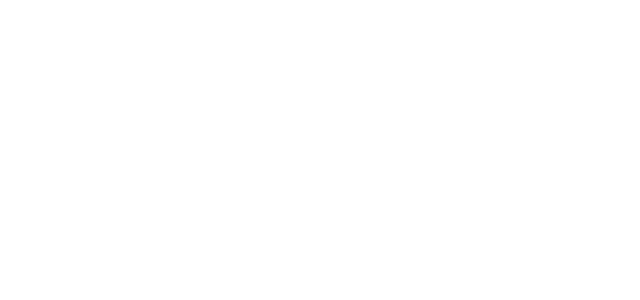
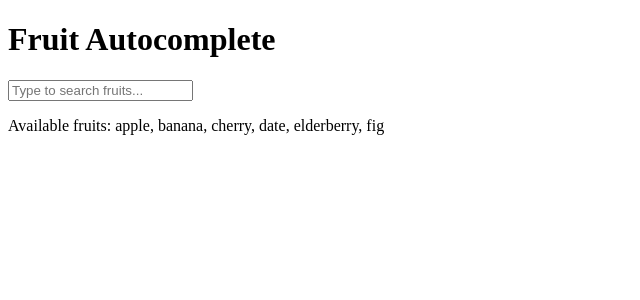
Before and after one commit to acciojob/auto-complete-shahids444, a React app: page / in a window 1280 px wide. Shown: the top 300 px of the page, without its empty margins (0-640 px from the left). Built offline with nearby package versions, Linux system fonts and the light colour scheme.

Commit message:
Update App.js

```diff
--- a/src/components/App.js
+++ b/src/components/App.js
@@ -1,13 +1,135 @@
+import React, { useState, useEffect, useCallback } from 'react';
 
-import React from "react";
-import './../styles/App.css';
+const AutoComplete = () => {
+  const fruits = ["apple", "banana", "cherry", "date", "elderberry", "fig"];
 
-const App = () => {
+  const [inputValue, setInputValue] = useState('');
+  const [suggestions, setSuggestions] = useState([]);
+  const [showSuggestions, setShowSuggestions] = useState(false);
+  const [isLoading, setIsLoading] = useState(false);
+
+  // Async function to filter suggestions
+  const filterSuggestions = useCallback((query) => {
+    return new Promise((resolve) => {
+      // Simulate async operation with setTimeout
+      setTimeout(() => {
+        if (query.length === 0) {
+          resolve([]);
+          return;
+        }
+
+        const filtered = fruits.filter(fruit =>
+          fruit.toLowerCase().includes(query.toLowerCase())
+        );
+        resolve(filtered);
+      }, 100); // Small delay to simulate async processing
+    });
+  }, []);
+
+  // Effect to handle input changes and update suggestions asynchronously
+  useEffect(() => {
+    const updateSuggestions = async () => {
+      if (inputValue.trim() === '') {
+        setSuggestions([]);
+        setShowSuggestions(false);
+        setIsLoading(false);
+        return;
+      }
+
+      setIsLoading(true);
+      try {
+        const filtered = await filterSuggestions(inputValue);
+        setSuggestions(filtered);
+        setShowSuggestions(filtered.length > 0);
+      } catch (error) {
+        console.error('Error filtering suggestions:', error);
+        setSuggestions([]);
+        setShowSuggestions(false);
+      } finally {
+        setIsLoading(false);
+      }
+    };
+
+    // Debounce the async operation
+    const timeoutId = setTimeout(updateSuggestions, 200);
+
+    return () => clearTimeout(timeoutId);
+  }, [inputValue, filterSuggestions]);
+
+  const handleInputChange = (e) => {
+    setInputValue(e.target.value);
+  };
+
+  const handleSuggestionClick = (suggestion) => {
+    setInputValue(suggestion);
+    setShowSuggestions(false);
+    setSuggestions([]);
+  };
+
+  const handleInputFocus = () => {
+    if (suggestions.length > 0) {
+      setShowSuggestions(true);
+    }
+  };
+
+  const handleInputBlur = () => {
+    // Delay hiding suggestions to allow click events to fire
+    setTimeout(() => {
+      setShowSuggestions(false);
+    }, 150);
+  };
+
   return (
-    <div>
-        {/* Do not remove the main div */}
+    <div className="max-w-md mx-auto mt-8 p-6 bg-white rounded-lg shadow-lg">
+      <h1 className="text-2xl font-bold text-gray-800 mb-6 text-center">
+        Fruit Autocomplete
+      </h1>
+
+      <div className="relative">
+        <input
+          type="text"
+          value={inputValue}
+          onChange={handleInputChange}
+          onFocus={handleInputFocus}
+          onBlur={handleInputBlur}
+          placeholder="Type to search fruits..."
+          className="w-full px-4 py-3 text-lg border-2 border-gray-300 rounded-lg focus:border-blue-500 focus:outline-none transition-colors"
+        />
+
+        {isLoading && (
+          <div className="absolute right-3 top-1/2 transform -translate-y-1/2">
+            <div className="animate-spin rounded-full h-5 w-5 border-b-2 border-blue-500"></div>
+          </div>
+        )}
+
+        {showSuggestions && (
+          <div className="absolute top-full left-0 right-0 bg-white border-2 border-gray-200 rounded-lg mt-1 shadow-lg z-10 max-h-48 overflow-y-auto">
+            {suggestions.map((suggestion, index) => (
+              <div
+                key={index}
+                onClick={() => handleSuggestionClick(suggestion)}
+                className="px-4 py-3 cursor-pointer hover:bg-blue-50 transition-colors border-b border-gray-100 last:border-b-0"
+              >
+                <span className="text-gray-800 capitalize">{suggestion}</span>
+              </div>
+            ))}
+          </div>
+        )}
+
+        {inputValue && !isLoading && suggestions.length === 0 && (
+          <div className="absolute top-full left-0 right-0 bg-white border-2 border-gray-200 rounded-lg mt-1 shadow-lg z-10">
+            <div className="px-4 py-3 text-gray-500 text-center">
+              No fruits found matching "{inputValue}"
+            </div>
+          </div>
+        )}
+      </div>
+
+      <div className="mt-4 text-sm text-gray-600">
+        <p>Available fruits: {fruits.join(', ')}</p>
+      </div>
     </div>
-  )
-}
+  );
+};
 
-export default App
+export default AutoComplete;
```
